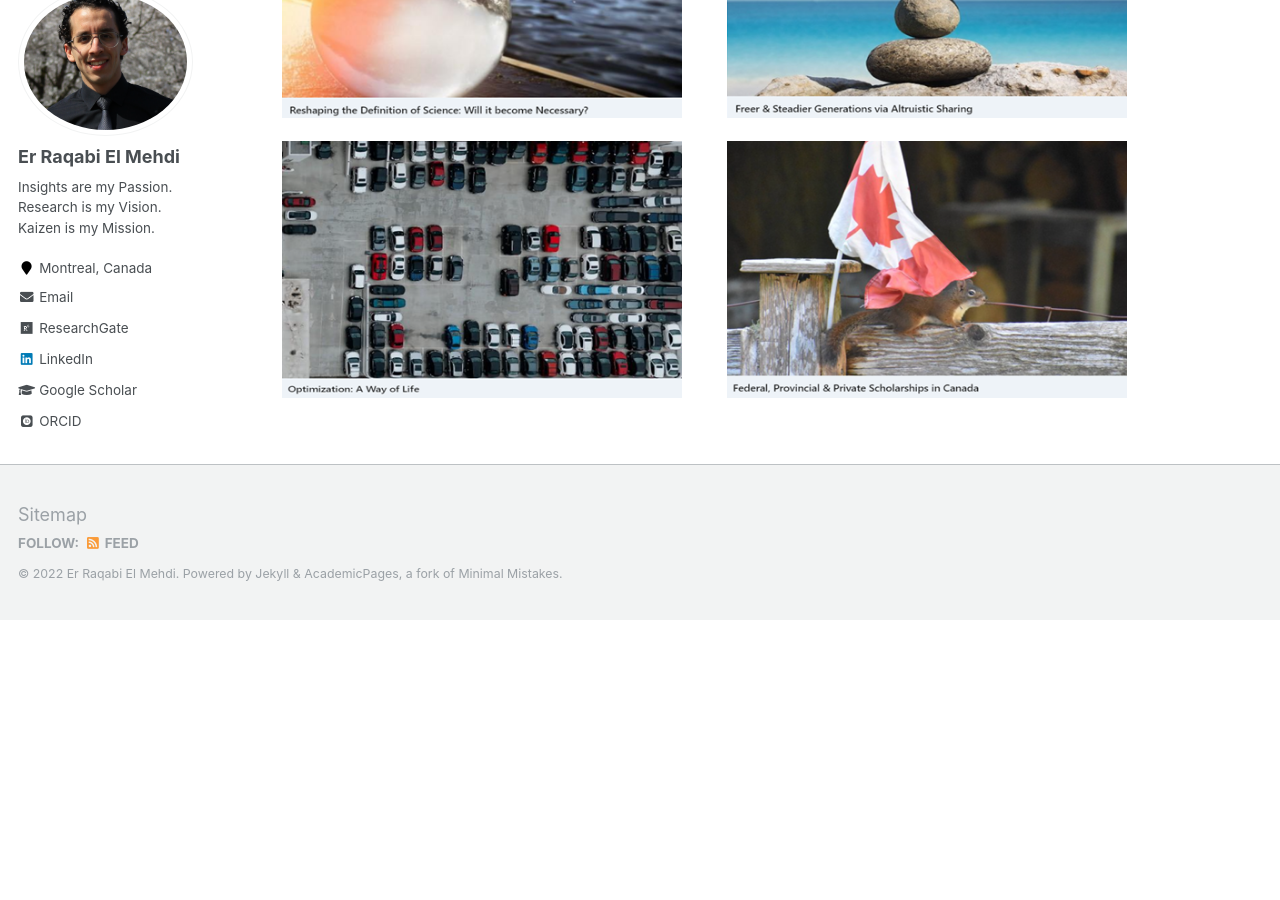
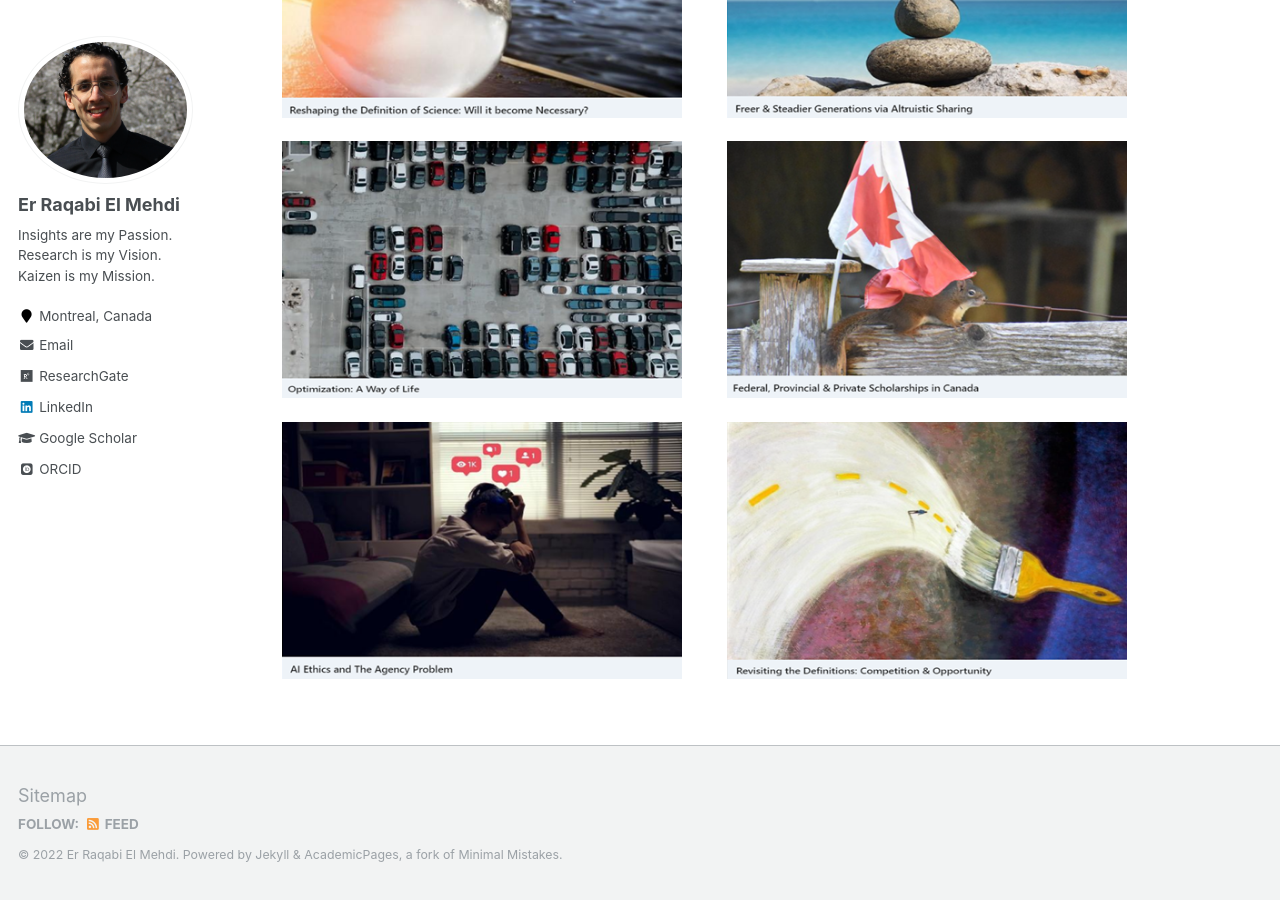
Before and after one commit to RqbMedi/rqbmedi.github.io, a Jekyll site: the page built from _pages/portfolio.md, in a window 1280 px wide and 900 px high, scrolled down 1194 px. Built offline with Jekyll 4.4.1, drawn with Linux system fonts in a browser that asks for light colours; some web fonts are replaced; before the commit the page ends 1814 px from its top, so only the background shows below that.

Commit message:
Initial Commit

```diff
--- a/_pages/portfolio.md
+++ b/_pages/portfolio.md
@@ -17,3 +17,5 @@ I like writing blogs where I share insights and experiences. Below are my Medium
 [<img src="http://rqbmedi.github.io/images/Medium_Article_11.png" width="400" height="400" />](https://erraqabielmehdi.medium.com/reshaping-the-definition-of-science-will-it-become-necessary-5a124cafad36) &nbsp; &nbsp; &nbsp; &nbsp; [<img src="http://rqbmedi.github.io/images/LinkedIn_Article_15.png" width="400" height="400" />](https://www.linkedin.com/pulse/freer-steadier-generations-via-altruistic-sharing-el-mehdi-%E3%83%A9%E3%82%AB%E3%83%93-%E3%83%A1%E3%83%87%E3%82%A3/)
 
 [<img src="http://rqbmedi.github.io/images/Medium_Article_10.png" width="400" height="400" />](https://erraqabielmehdi.medium.com/optimization-a-way-of-life-a4d4a3ab3e60) &nbsp; &nbsp; &nbsp; &nbsp; [<img src="http://rqbmedi.github.io/images/LinkedIn_Article_14.png" width="400" height="400" />](https://www.linkedin.com/pulse/federal-provincial-private-scholarships-canada-el-mehdi-%E3%83%A9%E3%82%AB%E3%83%93-%E3%83%A1%E3%83%87%E3%82%A3/)
+
+[<img src="http://rqbmedi.github.io/images/Medium_Article_09.png" width="400" height="400" />](https://medium.datadriveninvestor.com/ai-ethics-and-the-agency-problem-823b3bf54e04) &nbsp; &nbsp; &nbsp; &nbsp; [<img src="http://rqbmedi.github.io/images/LinkedIn_Article_13.png" width="400" height="400" />](https://www.linkedin.com/pulse/revisiting-definitions-competition-opportunity-el-mehdi-%E3%83%A9%E3%82%AB%E3%83%93-%E3%83%A1%E3%83%87%E3%82%A3/)
```
Also changed, not shown: images/LinkedIn_Article_13.png (added), images/Medium_Article_09.png (added).
